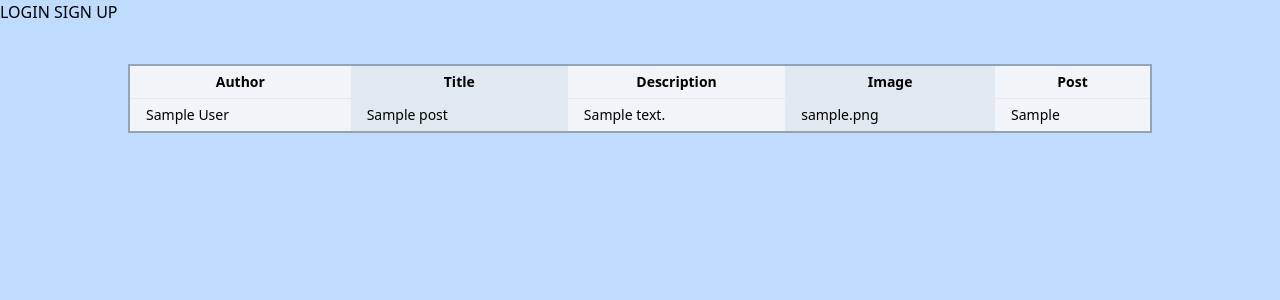
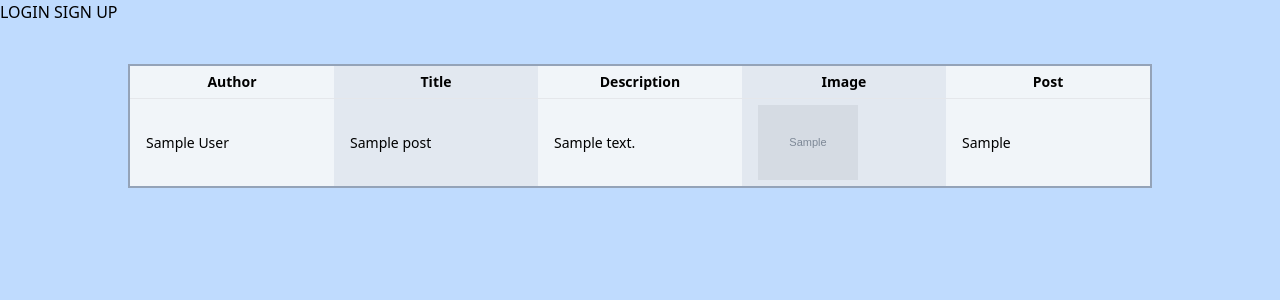
Before and after one commit to MinhDuc2k03/blog-cms, a Laravel app: page / in a window 1280 px wide. Shown: the top 300 px of the page. Run offline with Laravel 10, Linux system fonts and the light colour scheme; tables that the repository leaves empty hold one stand-in row (values such as "Sample post"); grey boxes marked "Sample" are stand-in pictures; style sheets or scripts are compiled from the project's sources.

Commit message:
fixed image upload/other stuffs

```diff
--- a/app/Http/Controllers/LoginController.php
+++ b/app/Http/Controllers/LoginController.php
@@ -37,7 +37,7 @@ class LoginController extends Controller
         ]);
         $credentials = $request->only('email', 'password');
 
-        if (Auth::attempt($credentials)) {
+        if (Auth::attempt($credentials, $request->remember)) {
             if (parse_url(session()->get('url.intended'), PHP_URL_PATH) == '/admin/dashboard' && Auth::user()->role != 1) {
                 return redirect(route('home'));
             }
--- a/app/Models/User.php
+++ b/app/Models/User.php
@@ -16,7 +16,7 @@ class User extends Authenticatable
     protected $table = 'users';
     protected $primaryKey = 'id';
 
-    protected $fillable = ['name', 'email', 'password',];
+    protected $fillable = ['name', 'email', 'password', 'remember_token'];
 
     protected $hidden = ['password', 'remember_token',];
 
--- a/resources/views/welcome.blade.php
+++ b/resources/views/welcome.blade.php
@@ -19,8 +19,8 @@
         </div>
     @endif
 
-    <div class="w-4/5 m-auto mt-10 bg-slate-100 border-2 border-slate-400">
-        <table class="w-full divide-y dark:divide-gray-700 text-sm">
+    <div class="w-4/5 m-auto mt-10 bg-slate-100 border-2 border-slate-400 table-fixed">
+        <table class="w-full divide-y dark:divide-gray-700 text-sm table-fixed">
             <thead class="divide-y dark:divide-gray-700">
                 <tr class="text-nowrap">
                     <th class="px-4 py-1.5">Author</th>
@@ -37,9 +37,9 @@
                 @foreach ($posts as $post)
                 <tr>
                     <td class="px-4 py-1.5">{{$post->user->name}}</td>
-                    <td class="px-4 py-1.5 bg-slate-200 line-clamp-1">{{$post->title}}</td>
+                    <td class="px-4 py-1.5 bg-slate-200">{{$post->title}}</td>
                     <td class="px-4 py-1.5">
-                        <p class="line-clamp-1">
+                        <p class="">
                             {{$post->description}}
                         </p>
                     </td>
@@ -47,16 +47,16 @@
                         @if ($post->thumbnail == '')
                             <div class="select-none">-</div>
                         @else
-                            {{$post->thumbnail}}
+                            <img src="{{ asset('thumbnails/' .  $post->thumbnail) }}" width= "100" height="100" alt="">
                         @endif
                     </td>
                     <td class="px-4 py-1.5">
-                        <p class="line-clamp-1">
+                        <p class="line-clamp-2 text-ellipsis">
                             {{$post->post}}
                         </p>
                     </td>
                     @if (Auth::check())
-                    <td class="px-4 py-1.5 flex gap-2 bg-slate-200">
+                    <td class="px-4 py-1.5 gap-2 bg-slate-200">
                         @if ($post->user->id == auth()->user()->id)
                             <div>
                                 <a href="" class="select-none text-xs font-semibold text-purple-600 hover:text-purple-950 hover:drop-shadow-2xl hover:underline">View</a>
```
Also changed, not shown: app/Http/Controllers/PostController.php (+4 -3 lines), resources/views/admin/dashboard.blade.php (+5 -5 lines), resources/views/admin/show.blade.php (+5 -3 lines), resources/views/login.blade.php (+7 -0 lines), database/migrations/2014_10_12_000000_create_users_table.php, public/thumbnails/1711075873_2nd_asdf.jpg (added), public/thumbnails/1711076966_rewt.jpg (added), public/thumbnails/1711077096_post_from_me.jpg (added), public/thumbnails/1711080019_Duc's Post.jpg (added), public/thumbnails/1711080691_admin_test_post.jpg (added).
